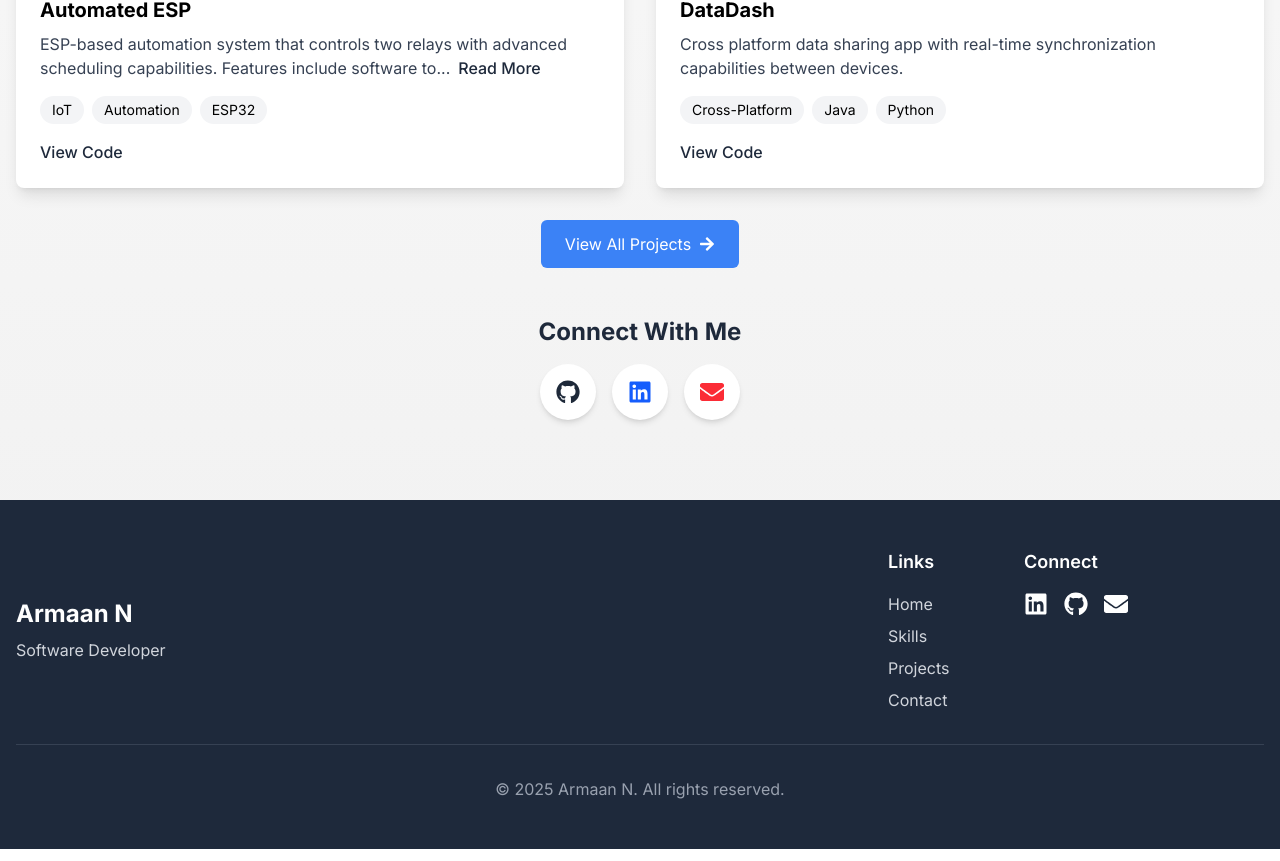
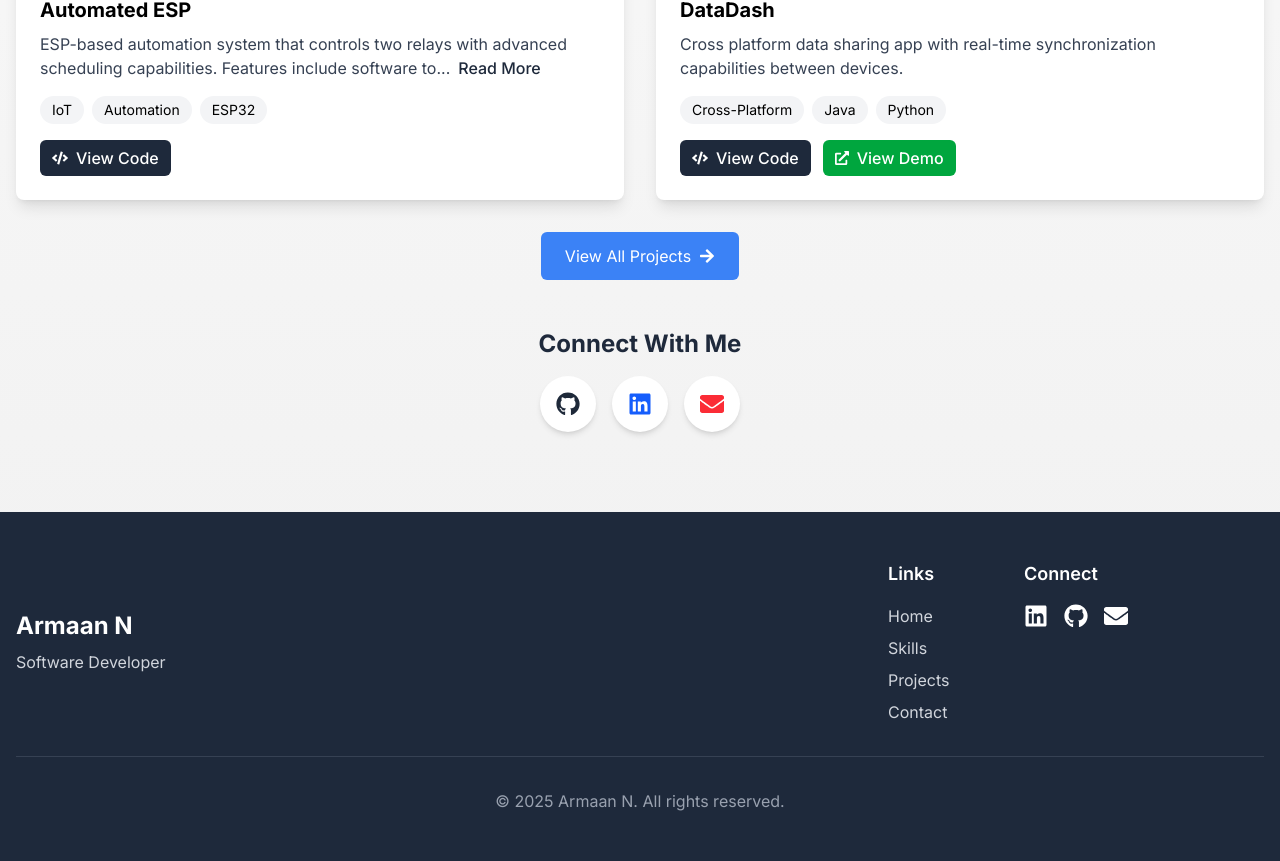
Before and after one commit to Armaan4477/Portfolio, a Next.js app: page / in a window 1280 px wide. Shown: the part 1272-2133 px from the top of the page. Built offline with nearby package versions, Linux system fonts and the light colour scheme.

Commit message:
added view demo buttons for the projects that have it

```diff
--- a/src/app/page.js
+++ b/src/app/page.js
@@ -23,7 +23,8 @@ export default function Home() {
       description: "Cross platform data sharing app with real-time synchronization capabilities between devices.",
       image: "/projects/datadash.png",
       technologies: ["Cross-Platform", "Java", "Python"],
-      codeUrl: "https://github.com/Armaan4477/Cross-Platform-Media-Sharing"
+      codeUrl: "https://github.com/Armaan4477/Cross-Platform-Media-Sharing",
+      demoUrl: "https://datadashshare.vercel.app"
     }
   ];
 
--- a/src/app/projects/page.js
+++ b/src/app/projects/page.js
@@ -25,6 +25,7 @@ export default function Projects() {
       image: "/projects/communityconnect.png",
       technologies: ["Firebase", "Management", "Website"],
       codeUrl: "https://github.com/ura-dev04/CommunityConnect",
+      demoUrl: "https://sharecommunityconnect.vercel.app",
       featured: false,
       tags: ["website", "firebase", "management"]
     },
@@ -35,6 +36,7 @@ export default function Projects() {
       image: "/projects/delicious-discoveries.jpeg",
       technologies: ["Website", "Firebase"],
       codeUrl: "https://github.com/vrishab0105/Delicious-Discoveries",
+      demoUrl: "https://deliciousdiscoveries.vercel.app",
       featured: false,
       tags: ["website", "firebase"]
     },
@@ -45,6 +47,7 @@ export default function Projects() {
       image: "/projects/datadash.png",
       technologies: ["Cross-Platform", "Java", "Python"],
       codeUrl: "https://github.com/Armaan4477/Cross-Platform-Media-Sharing",
+      demoUrl: "https://datadashshare.vercel.app",
       featured: true,
       tags: ["java", "python"]
     },
--- a/src/components/ProjectCard.js
+++ b/src/components/ProjectCard.js
@@ -4,6 +4,7 @@ import Image from 'next/image';
 import Link from 'next/link';
 import getImagePath from '../utils/imageLoader';
 import { motion } from 'framer-motion';
+import { FaCode, FaExternalLinkAlt } from 'react-icons/fa';
 
 const ProjectCard = ({ project, featured = false }) => {
   const [expanded, setExpanded] = useState(false);
@@ -59,12 +60,20 @@ const ProjectCard = ({ project, featured = false }) => {
         </div>
 
         <div className="flex justify-between items-center mt-4">
-          {project.codeUrl && (
-            <Link href={project.codeUrl} target="_blank" rel="noopener noreferrer"
-              className="text-secondary hover:underline hover:text-secondary-dark dark:text-blue-400 dark:hover:text-blue-300 font-medium transition-colors">
-              View Code
-            </Link>
-          )}
+          <div className="flex space-x-3">
+            {project.codeUrl && (
+              <Link href={project.codeUrl} target="_blank" rel="noopener noreferrer"
+                className="flex items-center gap-2 px-3 py-1.5 bg-secondary dark:bg-blue-600 text-white rounded-md hover:bg-secondary-dark dark:hover:bg-blue-700 font-medium transition-colors">
+                <FaCode size={16} /> View Code
+              </Link>
+            )}
+            {project.demoUrl && (
+              <Link href={project.demoUrl} target="_blank" rel="noopener noreferrer"
+                className="flex items-center gap-2 px-3 py-1.5 bg-green-600 dark:bg-green-700 text-white rounded-md hover:bg-green-700 dark:hover:bg-green-800 font-medium transition-colors">
+                <FaExternalLinkAlt size={14} /> View Demo
+              </Link>
+            )}
+          </div>
           {featured && (
             <motion.span
               className="bg-secondary text-white text-xs px-3 py-1 rounded-full"
```
